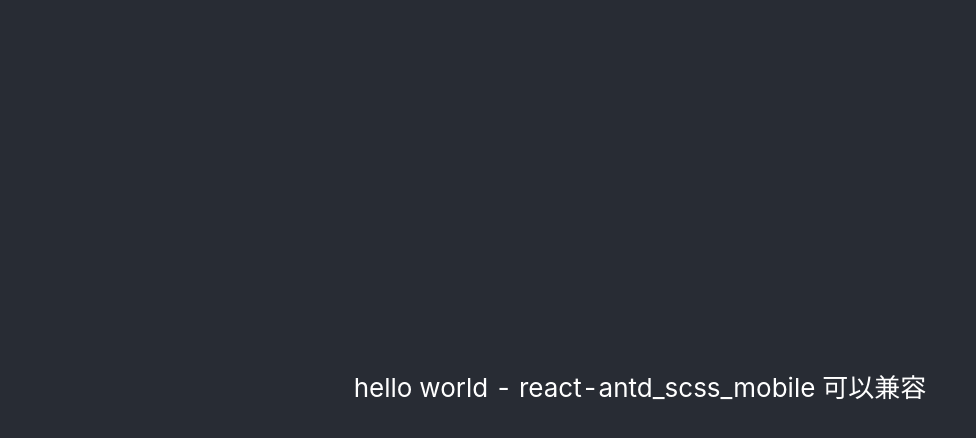
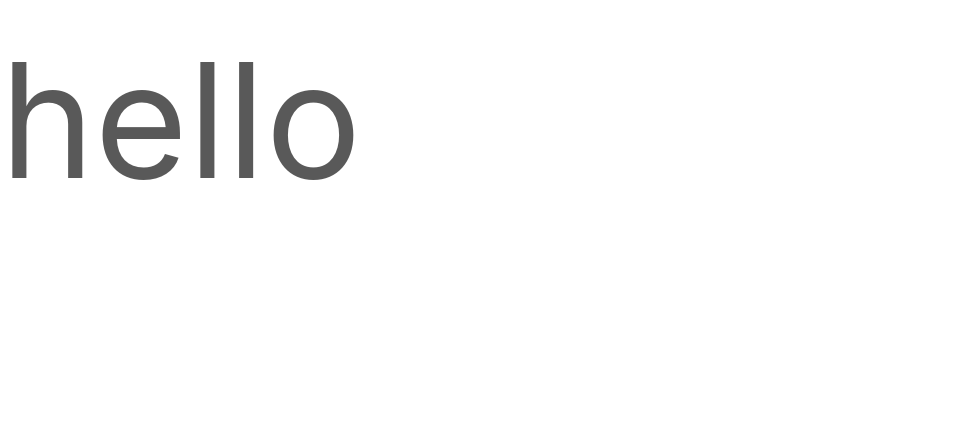
Before and after one commit to hhcol620/react_antd_scss_mobile, a React (Create React App) app: page / in a window 1280 px wide. Shown: the top 438 px of the page, without its empty margins (0-976 px from the left). Built offline with nearby package versions, Linux system fonts and the light colour scheme.

Commit message:
新增1pxborder&适应屏幕宽度

```diff
--- a/config-overrides.js
+++ b/config-overrides.js
@@ -1,3 +1,4 @@
+/* eslint-disable no-undef */
 const {
   override,
   fixBabelImports,
--- a/public/index.html
+++ b/public/index.html
@@ -10,34 +10,15 @@
       content="Web site created using create-react-app"
     />
     <link rel="apple-touch-icon" href="%PUBLIC_URL%/logo192.png" />
-    <!--
-      manifest.json provides metadata used when your web app is installed on a
-      user's mobile device or desktop. See https://developers.google.com/web/fundamentals/web-app-manifest/
-    -->
+
     <link rel="manifest" href="%PUBLIC_URL%/manifest.json" />
-    <!--
-      Notice the use of %PUBLIC_URL% in the tags above.
-      It will be replaced with the URL of the `public` folder during the build.
-      Only files inside the `public` folder can be referenced from the HTML.
 
-      Unlike "/favicon.ico" or "favicon.ico", "%PUBLIC_URL%/favicon.ico" will
-      work correctly both with client-side routing and a non-root public URL.
-      Learn how to configure a non-root public URL by running `npm run build`.
-    -->
-    <title>React App</title>
+    <title>react+antd+scss</title>
+    <!--  -->
+    <meta name="viewport" content="width=device-width, initial-scale=1.0, minimum-scale=1.0, maximum-scale=1.0, user-scalable=no" />
   </head>
   <body>
     <noscript>You need to enable JavaScript to run this app.</noscript>
     <div id="root"></div>
-    <!--
-      This HTML file is a template.
-      If you open it directly in the browser, you will see an empty page.
-
-      You can add webfonts, meta tags, or analytics to this file.
-      The build step will place the bundled scripts into the <body> tag.
-
-      To begin the development, run `npm start` or `yarn start`.
-      To create a production bundle, use `npm run build` or `yarn build`.
-    -->
   </body>
 </html>
--- a/src/App.css
+++ b/src/App.css
@@ -1,38 +1,3 @@
-.App {
-  text-align: center;
+span{
+  font-size: 10rem;
 }
-
-.App-logo {
-  height: 40vmin;
-  pointer-events: none;
-}
-
-@media (prefers-reduced-motion: no-preference) {
-  .App-logo {
-    animation: App-logo-spin infinite 20s linear;
-  }
-}
-
-.App-header {
-  background-color: #282c34;
-  min-height: 100vh;
-  display: flex;
-  flex-direction: column;
-  align-items: center;
-  justify-content: center;
-  font-size: calc(10px + 2vmin);
-  color: white;
-}
-
-.App-link {
-  color: #61dafb;
-}
-
-@keyframes App-logo-spin {
-  from {
-    transform: rotate(0deg);
-  }
-  to {
-    transform: rotate(360deg);
-  }
-}
--- a/src/App.js
+++ b/src/App.js
@@ -5,7 +5,7 @@ function App() {
   return (
     <div className="App">
       <header className="App-header">
-        <p>hello world - react-antd_scss_mobile 可以兼容</p>
+        <span>hello</span>
       </header>
     </div>
   )
--- a/src/index.js
+++ b/src/index.js
@@ -2,6 +2,7 @@ import React from 'react'
 import ReactDOM from 'react-dom'
 import './index.css'
 import App from './App'
+import '@/utils/rem.js'
 
 ReactDOM.render(
   <React.StrictMode>
--- a/src/utils/rem.js
+++ b/src/utils/rem.js
@@ -0,0 +1,18 @@
+;((doc, win) => {
+  var docEle = doc.documentElement
+  var resizeEvt = 'orientationchange' in window ? 'orientationchange' : 'resize'
+  var relac = function () {
+    var clientWidth = docEle.clientWidth
+    if (!clientWidth) return
+    if (clientWidth >= 750) {
+      docEle.style.fointSize = '100px'
+      win.__remScale = 1
+    } else {
+      docEle.style.fontSize = 100 * (clientWidth / 750) + 'px'
+      win.__remScale = clientWidth / 750
+    }
+  }
+  if (!doc.addEventListener) return
+  win.addEventListener(resizeEvt, relac, false)
+  doc.addEventListener('DOMContentLoaded', relac, false)
+})(document, window)
```
Also changed, not shown: .eslintrc.js, 14 other files (tests, documents, lock files or other folders).
